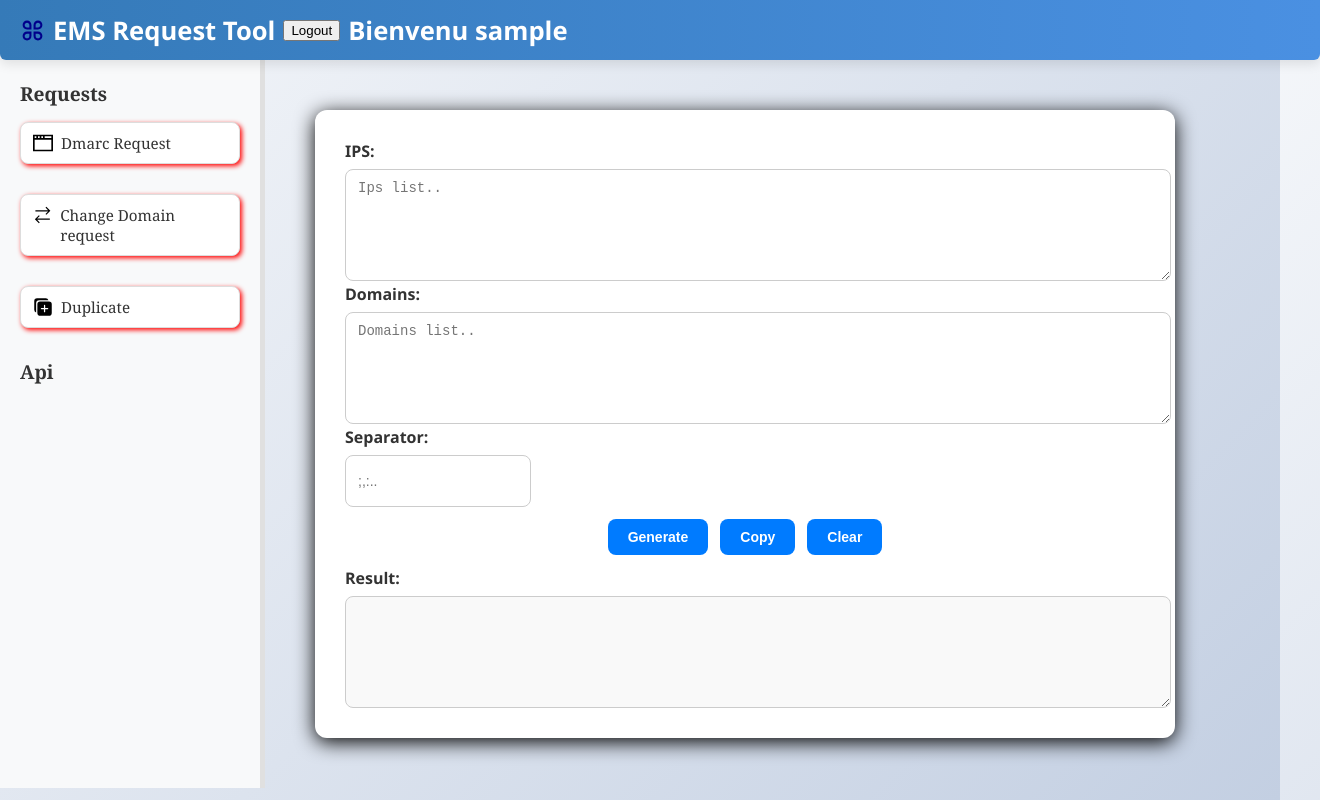
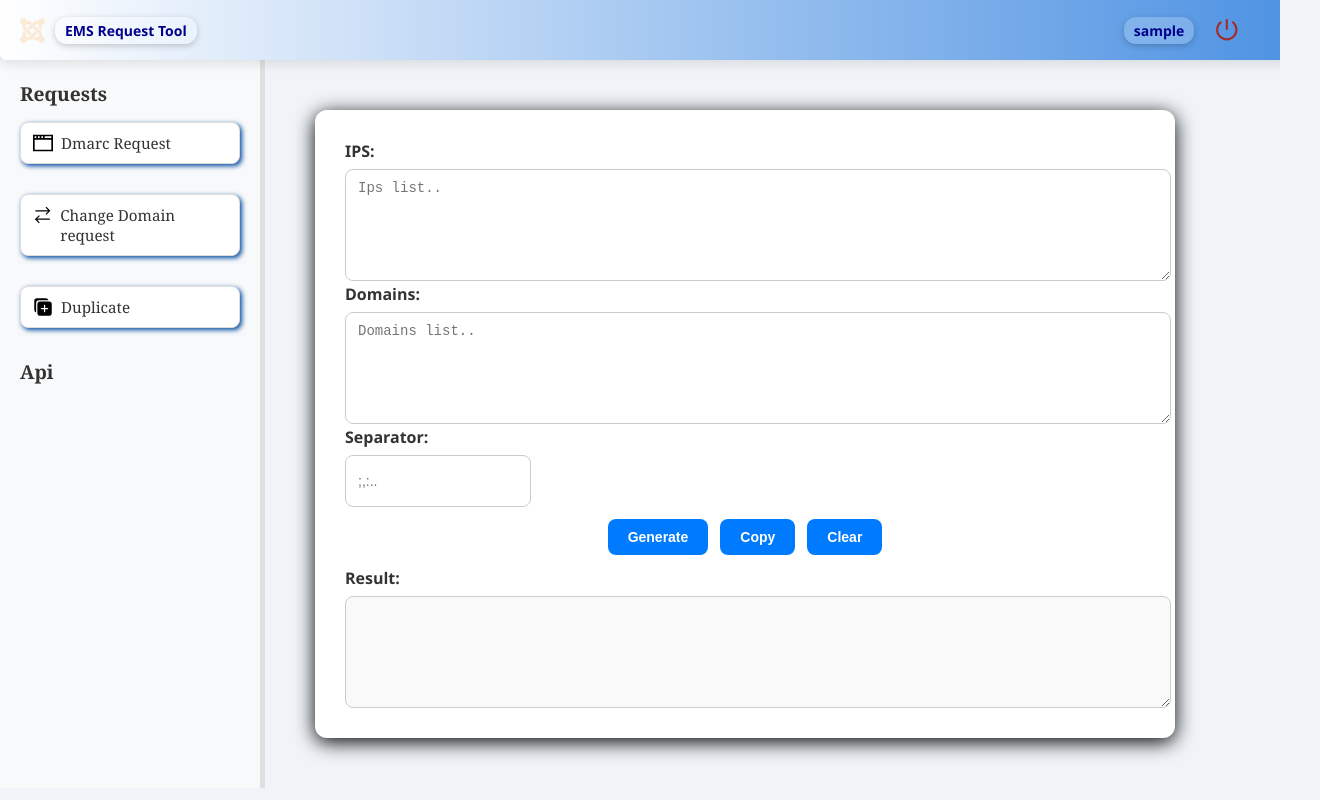
Before and after one commit to benchaayabayoub/Requests-tool, a React (Create React App) app in the folder frontend/: page /homee in a window 1280 px wide. Shown: the whole page, 1320 px wide, since content can reach past the window. Built offline with nearby package versions, Linux system fonts and the light colour scheme; sample sign-in values are in the browser's storage.

Commit message:
last update 12-11-2025

```diff
--- a/frontend/src/composants/Connexion.js
+++ b/frontend/src/composants/Connexion.js
@@ -1,6 +1,7 @@
 import React, { useState } from "react";
 import axios from "axios";
 import { Link,useNavigate } from "react-router-dom";
+import styles from "./Inscription.module.css";
 
 function Connexion(){
 
@@ -9,7 +10,7 @@ function Connexion(){
     const navigate=useNavigate();
 
 
-    const onHandleSubmit=async (e)=>{
+    const submitConnexion=async (e)=>{
         e.preventDefault();
         try {
             if(email==="" || password===""){
@@ -34,9 +35,10 @@ function Connexion(){
 
     return(
         <div>
-        <form onSubmit={onHandleSubmit}>
-        <input type="email" value={email} onChange={(e)=>setEmail(e.target.value)}></input>
-        <input type="password" value={password} onChange={(e)=>setPassword(e.target.value)}></input>
+        <form className={styles.formm} onSubmit={submitConnexion}>
+        <h2>Sign In</h2>
+        <label htmlFor="txtEmail">Email:</label><input type="email" value={email} onChange={(e)=>setEmail(e.target.value)} id="txtEmail"></input>
+        <label htmlFor="txtPass">Password:</label><input type="password" value={password} onChange={(e)=>setPassword(e.target.value)} id="txtPass"></input>
         <button type="submit">Sign up</button>
         Not a member? <Link to="/inscriptionn">Create an account</Link>
         </form>
--- a/frontend/src/composants/Dmarc.module.css
+++ b/frontend/src/composants/Dmarc.module.css
@@ -1,3 +1,7 @@
+body, html, #root {
+  overflow-x: hidden; /* empêche le scroll horizontal */
+}
+
 .divGlobal{
     max-width: 800px;
     background-color:  white;
@@ -38,7 +42,7 @@
 .divGlobal label{
   font-weight: 600;
   margin-bottom: 5px;
-  color: #333333;
+  color: black;
   font-size: 15px;
 }
 
@@ -64,6 +68,7 @@
 
 .divGlobal input[type="text"],
 .divGlobal input[type="number"]{
+    color: cornflowerblue;
     padding: 10px 12px;
     width:50%;
     height: 30px;
@@ -101,6 +106,7 @@
   cursor: pointer;
   transition: box-shadow 0.1s, border-color 0.8s;
   background-color: #ffffff;
+  color: cornflowerblue;
 }
 
 .divInterieure select:hover {
--- a/frontend/src/composants/Duplicate.js
+++ b/frontend/src/composants/Duplicate.js
@@ -111,28 +111,28 @@ const duplicParLigne=()=>{
     setNbfois(1);
     setOutput("");
     setNbrPoints(1);
-    setNbrRandom("");
+    setNbrRandom(1);
   };
 
   return(
     <div className={style.divGlobal}>
 
     <textarea value={input} onChange={(e)=>setInput(e.target.value)} placeholder="user@domain.com"></textarea>
-    <label htmlFor="nombreFois">Nombre de duplication souhaité:</label><input type="number" id="nombreFois" min={1} value={nbFois} onChange={(e)=>setNbfois(Number(e.target.value))}></input>
+    <label htmlFor="nombreFois">Desired duplication count:</label><input type="number" id="nombreFois" min={1} value={nbFois} onChange={(e)=>setNbfois(Number(e.target.value))}></input>
     <textarea value={output} readOnly={true}  placeholder="Output.." className={style.result}></textarea>
 
 
     <div className={style.divbuttons}>
 
-    <button onClick={()=>setBtn(inverse=>!inverse)}>custum duplicate</button>
+    <button onClick={()=>setBtn(inverse=>!inverse)}>Custum duplication</button>
     {btn &&(
       <div className={style.divcachedButtons}>
-      <button onClick={custumDuplicatePoints}>Dupliquer avec points</button>
-      <label htmlFor="nombrePoints">Nombre de points souhaité:</label> <input type="number" id="nombrePoints" value={nbrPoints} onChange={(e)=>setNbrPoints(Number(e.target.value))} min={1}></input>
+      <button onClick={custumDuplicatePoints}>Duplicate including points</button>
+      <label htmlFor="nombrePoints">Desired points count:</label> <input type="number" id="nombrePoints" value={nbrPoints} onChange={(e)=>setNbrPoints(Number(e.target.value))} min={1}></input>
 
 
-      <button onClick={CustumDuplicateRandom}>Dupliquer avec random</button><br/>
-      <label htmlFor="nombrePoints">Nombre de random souhaité:</label><input type="number" value={nbrRandom} onChange={(e)=>setNbrRandom(Number(e.target.value))} placeholder="Entrez Nombre de random a generer" min={1} ></input>
+      <button onClick={CustumDuplicateRandom}>Duplicate with +random</button><br/>
+      <label htmlFor="nombrePoints">Desired random count:</label><input type="number" value={nbrRandom} onChange={(e)=>setNbrRandom(Number(e.target.value))} min={1} ></input>
 
      </div>
     )}
@@ -141,9 +141,10 @@ const duplicParLigne=()=>{
 
 
 
-    <button onClick={duplicParLigne}>Dupliquer par ligne</button>
-    <button onClick={Shuffle}> Shuffle Output</button>
-    <button onClick={Clear}> Clear </button>
+    <button onClick={duplicParLigne}>Basic duplication</button>
+    <button onClick={Shuffle}>Shuffle</button>
+    <button onClick={()=>navigator.clipboard.writeText(output)}>Copy</button>
+    <button onClick={Clear}>Clear</button>
 
      </div>
 
--- a/frontend/src/composants/Duplicate.module.css
+++ b/frontend/src/composants/Duplicate.module.css
@@ -97,12 +97,18 @@
 
 .divcachedButtons{
   display: flex;
-  flex-wrap: wrap;        /* ✅ les champs passent à la ligne si besoin */
   justify-content: center;
   align-items: center;
   gap: 10px;
-  margin-top: 10px;
+  margin-bottom: 50px;
+  background-color:aliceblue ;
 }
+
+
+.divcachedButtons button{
+  background-color: cornflowerblue;
+}
+
 
 
 .result {
--- a/frontend/src/composants/Home.js
+++ b/frontend/src/composants/Home.js
@@ -6,7 +6,8 @@ import styles from './Home.module.css';
 import { IoDuplicate } from "react-icons/io5";
 import { LiaExchangeAltSolid } from "react-icons/lia";
 import { GrDomain } from "react-icons/gr";
-import { RiAppsLine } from "react-icons/ri";
+import { SiJoomla } from "react-icons/si";
+import { RiShutDownLine } from "react-icons/ri";
 import { useNavigate } from "react-router-dom";
 
 export default function Home(){
@@ -43,7 +44,17 @@ export default function Home(){
     return(
         <>
 
-        <header className={styles.barriere}><RiAppsLine className={styles.iconeheader}/>EMS Request Tool<button onClick={logOut}>Logout</button><span>Bienvenu {nomUser}</span></header>
+        <header className={styles.barriere}>
+            <div className={styles.leftPart}>
+            <SiJoomla className={styles.iconeheader}/>
+            <span>EMS Request Tool</span>
+            </div>
+            <div className={styles.rightPart}>
+            <span>{nomUser}</span>
+            <RiShutDownLine title="logout" className={styles.iconeLogOut} onClick={logOut}>Logout</RiShutDownLine>
+            </div>
+        </header>
+
         <div style={{width:"100%" ,display:"flex"}}>
 
         <aside className={styles.menugauche}>
--- a/frontend/src/composants/Home.module.css
+++ b/frontend/src/composants/Home.module.css
@@ -1,8 +1,8 @@
 .barriere {
+  justify-content: space-between;
   width: 100%;
   height: 60px;
-  background: linear-gradient(90deg, #4a90e2, #357ab8); /* dégradé bleu moderne */
-  color: white;
+  background: linear-gradient(90deg, #4a90e2, white);
   display: flex;
   align-items: center;
   padding: 0 20px;
@@ -19,11 +19,26 @@
   gap:8px;
 }
 
+.leftPart{
+  display: flex;
+  align-items: center;
+  justify-content: space-between;
+  gap: 10px;
+
+}
+
+.rightPart{
+  display: flex;
+  align-items: center;
+  justify-content: space-between;
+  gap: 20px;
+  padding: 60px;
+}
 
 
 /* effet au survol du header */
 .barriere:hover {
-  background: linear-gradient(90deg, #357ab8, #4a90e2);
+  background: linear-gradient(90deg, white, #4a90e2);
   cursor: default;
 }
 
@@ -68,7 +83,7 @@
   cursor: pointer;
   transition: all 0.25s ease;
   font-family: inherit; /* hérite de la police du parent */
-  box-shadow: 2px 2px 5px red;
+  box-shadow: 2px 2px 5px #004a9f;
   display: flex;
   gap:8px;
 
@@ -97,6 +112,12 @@
 
 }
 
+.iconeLogOut{
+  color: brown;
+  cursor: pointer;
+
+}
+
 
 .menugauche button:hover .iconmenuside{
   color: white;
@@ -107,6 +128,24 @@
 }
 
 .iconeheader{
-  color:darkblue;
+  color: antiquewhite;
   font-size: 25px;
 }
+
+
+header span {
+  font-size: 14px;
+  font-weight: 600;
+  color: darkblue;
+  background-color: rgba(255, 255, 255, 0.2);
+  padding: 4px 10px;
+  border-radius: 12px;
+  box-shadow: 0 2px 6px rgba(0,0,0,0.2);
+  transition: background-color 0.2s, transform 0.1s;
+}
+
+header span:hover{
+  background-color: rgba(255, 255, 255, 0.3);
+  transform: translateY(-1px);
+
+}
--- a/frontend/src/composants/Inscription.js
+++ b/frontend/src/composants/Inscription.js
@@ -4,14 +4,14 @@ import styles from'./Inscription.module.css';
 import {Link, useNavigate} from "react-router-dom";
 
 
-function Insciption(){
+function Inscription(){
 
   const [nom,setNom]=useState("");
   const [email,setEmail]=useState("");
   const [password,setPassword]=useState("");
   const navigate=useNavigate();
 
-  const onHandleSubmit= async (e)=>{
+  const SubmitInscription= async (e)=>{
     e.preventDefault();
     try {
       if(nom==="" || email==="" || password==="")
@@ -22,7 +22,7 @@ function Insciption(){
       const res=await axios.post("http://localhost:6002/api/auth/inscription",{nom:nom,email:email,pass:password});
       alert(res.data.msg);
 
-      if(res.data.msg==="User added successfully"){
+      if(res.data.msg==="Your account has been created!"){
         navigate("/connexionn");
       }
 
@@ -36,11 +36,11 @@ function Insciption(){
   return(
     <div>
 
-    <form className={styles.Insciption} onSubmit={onHandleSubmit}>
-    <h2>Sign in Form</h2>
+    <form className={styles.formm} onSubmit={SubmitInscription}>
+    <h2>Sign Up</h2>
     <label htmlFor="txtNom">Full Name:</label><input type="text" value={nom} onChange={(e)=>setNom(e.target.value)} id="txtNom"></input>
-    <label htmlFor="txtNom">Email:</label><input type="email" value={email} onChange={(e)=>setEmail(e.target.value)} id="txtEmail"/>
-    <label htmlFor="txtNom">Password:</label><input type="password" value={password} onChange={(e)=>setPassword(e.target.value)} id="txtPass"/>
+    <label htmlFor="txtEmail">Email:</label><input type="email" value={email} onChange={(e)=>setEmail(e.target.value)} id="txtEmail"/>
+    <label htmlFor="txtPass">Password:</label><input type="password" value={password} onChange={(e)=>setPassword(e.target.value)} id="txtPass"/>
     <button type="submit">Sign in</button>
      Have an account ?<Link to="../connexionn">connect instead!</Link>
     </form>
@@ -48,4 +48,4 @@ function Insciption(){
   );
 }
 
-export default Insciption;
+export default Inscription;
--- a/frontend/src/composants/Inscription.module.css
+++ b/frontend/src/composants/Inscription.module.css
@@ -1,16 +1,12 @@
 body{
-    margin: 0;
-    padding: 0;
-    min-height: 100vh; /* occupe tout l’écran */
-    background: linear-gradient(135deg, #f5f7fa, #c3cfe2); /* joli dégradé */
+    background-color: #f0f4f8;
 }
 
-form{
-
+.formm{
     max-width: 400px;
-    background-color:  white;
+    background-color:#fffafa ;
     gap:20px;
-    border: 1px solid;
+    border: 20px solid #f5f5f5;
     display: flex;
     flex-direction: column;
     border-radius: 12px;
@@ -18,17 +14,30 @@ form{
     padding: 30px;
     font-family: 'Segoe UI', Tahoma, Geneva, Verdana, sans-serif;
     margin: 20px auto;
+}
+
+
+.formm h2{
+
+
+    color: #007bff;
+    font-family: 'Trebuchet MS', 'Lucida Sans Unicode', 'Lucida Grande', 'Lucida Sans', Arial, sans-serif;
+    font-size: xx-large;
+    text-transform: uppercase;
+    letter-spacing: 8px;
+    text-shadow: 2px 2px 5px ;
 
 }
 
 
-form label{
-  font-weight: 600;
-  margin-bottom: 5px;
-  color: #333333;
+.formm label{
+    font-weight: 600;
+    margin-bottom: 5px;
+    color: #333333;
 }
 
-form input[type="text"],
+
+.formm input[type="text"],
      input[type="email"],
      input[type="password"]{
 
@@ -41,16 +50,14 @@ form input[type="text"],
     transition: box-shadow 0.1s, border-color 0.8s;
 }
 
-
-form input[type="text"]:hover,
+.formm input[type="text"]:hover,
      input[type="email"]:hover,
      input[type="password"]:hover{
 
      border-color: #007bff;
 }
 
-
-form input[type="text"]:focus,
+.formm input[type="text"]:focus,
      input[type="email"]:focus,
      input[type="password"]:focus{
 
@@ -59,7 +66,7 @@ form input[type="text"]:focus,
     outline: none;
 }
 
-form button{
+.formm button{
     color:#ffffff;
     background-color: #007bff;
     font-size: 14px;
@@ -73,13 +80,12 @@ form button{
     transition: background-color 0.2s, transform 0.1s;
 }
 
-form button:hover{
+
+.formm button:hover{
     background-color: #0056b3;
     transform: translateY(-2px);
 }
 
-
-
-form button:active{
+.formm button:active{
     transform: translateX(10px);
 }
```
Also changed, not shown: frontend/src/composants/Dmarc.js (+13 -28 lines), 2 other files (tests, documents, lock files or other folders).
